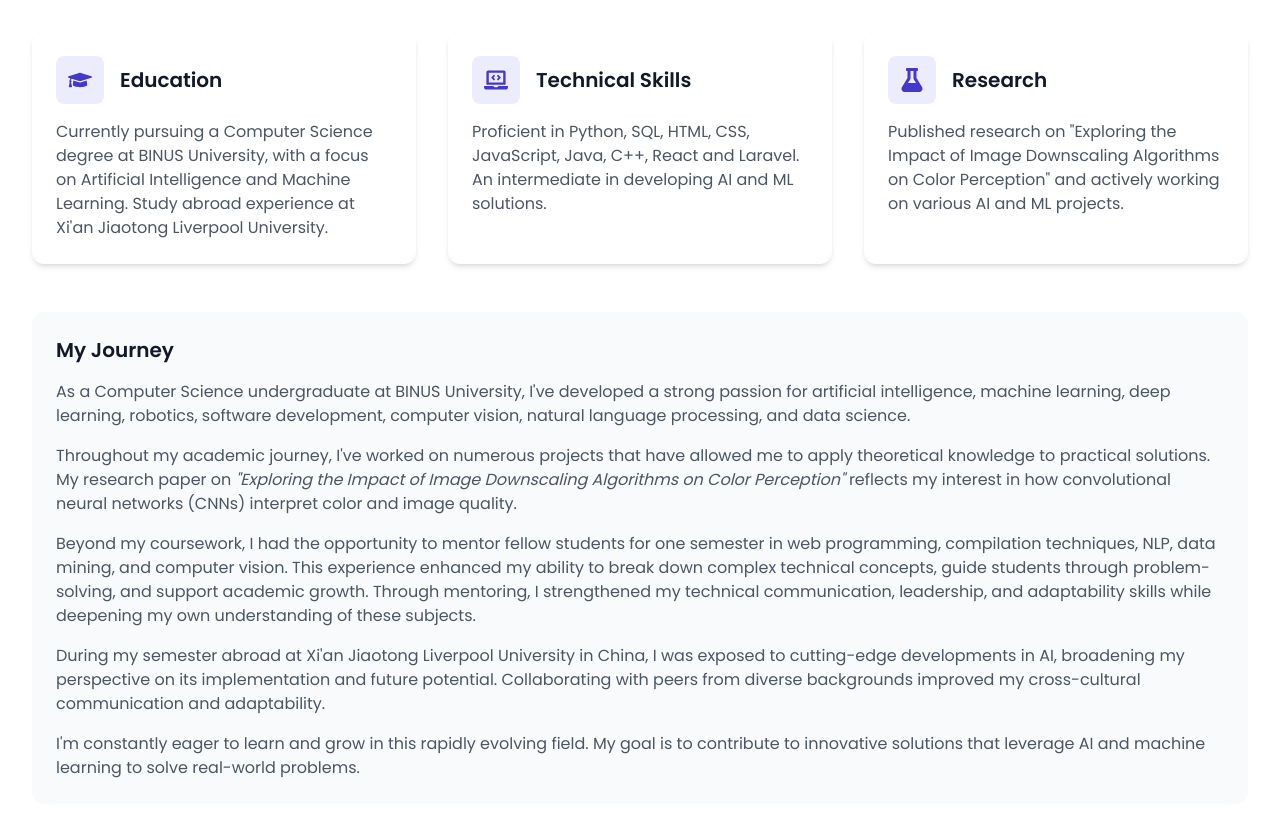
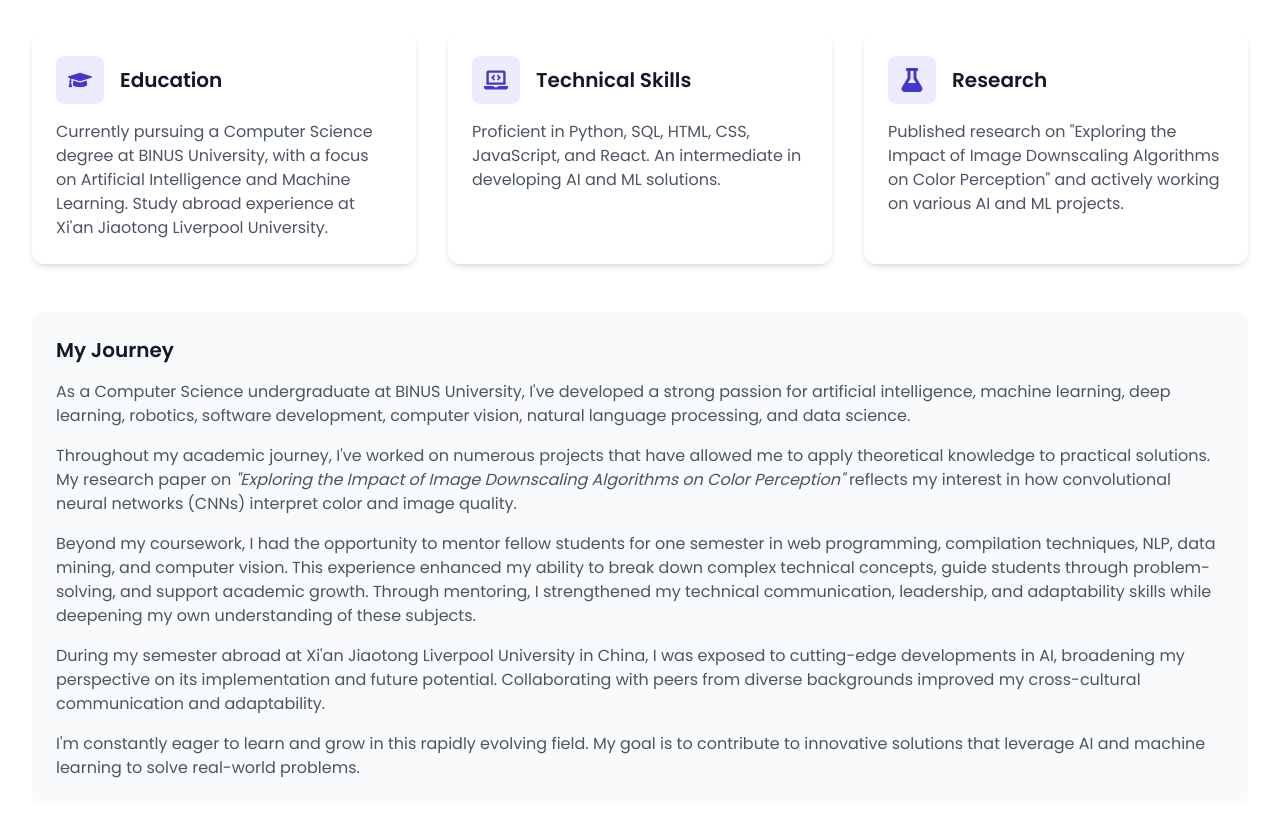
Before and after one commit to AuraKris/portfolio, a React (Vite) app: page / in a window 1280 px wide. Shown: the part 1040-1856 px from the top of the page. Built offline with nearby package versions, Linux system fonts and the light colour scheme; the HTML template or start-up script is replaced by a standard one.

Commit message:
Changes on About Section

```diff
--- a/src/components/About.jsx
+++ b/src/components/About.jsx
@@ -59,7 +59,7 @@
               <h3 className="text-xl font-semibold">Technical Skills</h3>
             </div>
             <p className="text-gray-600">
-              Proficient in Python, SQL, HTML, CSS, JavaScript, Java, C++, React and Laravel. An intermediate in developing AI and ML solutions.
+              Proficient in Python, SQL, HTML, CSS, JavaScript, and React. An intermediate in developing AI and ML solutions.
             </p>
           </motion.div>
 
```
